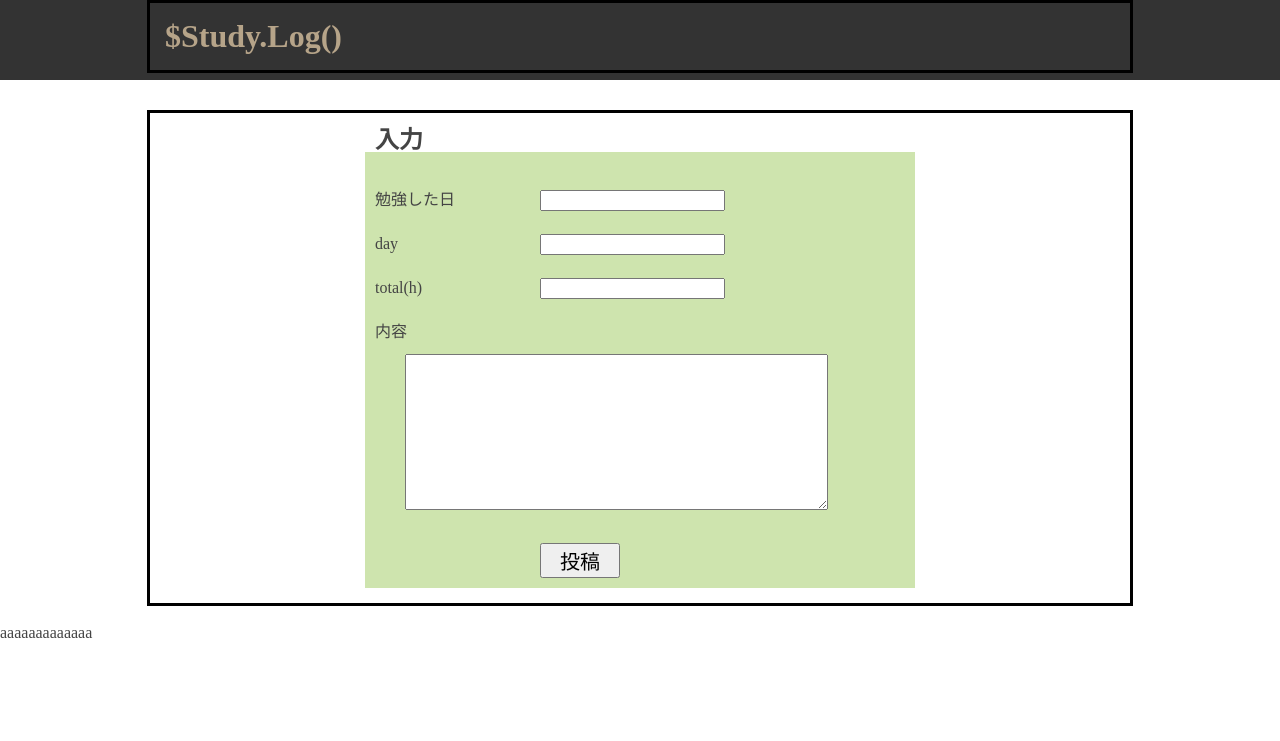
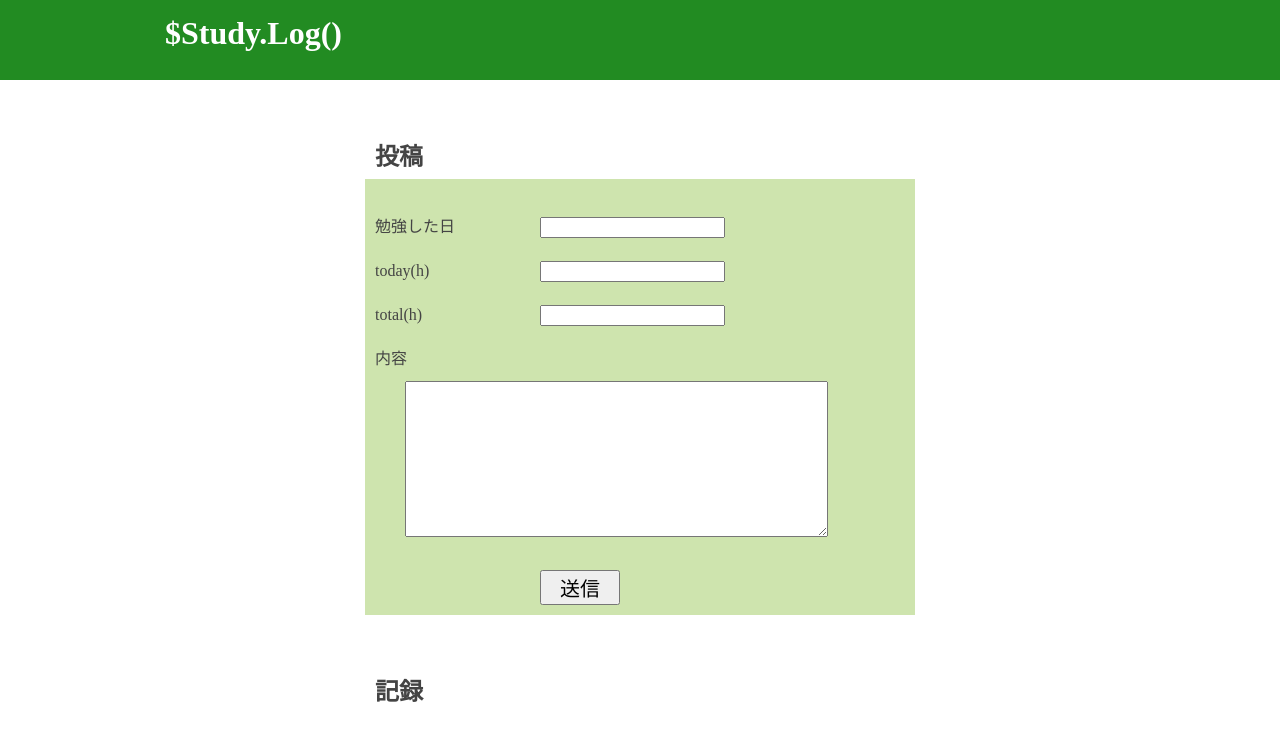
Before and after one commit to kiwatchi1991/-Study_Log-, a PHP site: page / in a window 1280 px wide. Shown: the top 741 px of the page. Run offline with PHP 8.4, Linux system fonts and the light colour scheme; data that the repository does not hold is empty.

Commit message:
レイアウト完了

```diff
--- a/index.php
+++ b/index.php
@@ -121,7 +121,7 @@ if(!empty($_POST)){
    <div id="contents" class="site-width">
 <!--       投稿-->
         <section class="today">
-           <h2 class="icon">入力</h2>
+           <h2 class="icon">投稿</h2>
            <div class="form">
                <form action="" method="post">
                    <dl>
@@ -131,7 +131,7 @@ if(!empty($_POST)){
                        <dd><input type="text" name="date" class="date" required value="<?php if(!empty($_POST['date'])) echo $_POST['date']; ?>"></dd>
 
                        <span class="err_msg"><?php if(!empty($err_msg['day'])) echo $err_msg['day']; ?></span>
-                       <dt><span class="required">day</span></dt>
+                       <dt><span class="required">today(h)</span></dt>
 
                        <dd><input type="text" name="day" class="day" required value="<?php if(!empty($_POST['day'])) echo $_POST['day']; ?>"></dd>
 
@@ -146,7 +146,7 @@ if(!empty($_POST)){
                        <dd><textarea name="contents"  cols="50" rows="10" required value="<?php if(!empty($_POST['contents'])) echo $_POST['contents']; ?>"></textarea></dd>
 
                    </dl>
-                   <button type="submit" class="btn">投稿</button>
+                   <button type="submit" class="btn">送信</button>
 
                </form>
            </div>
@@ -182,27 +182,31 @@ if(!empty($_POST)){
     $stmt1 = $dbh->query($sql);
     //        3.foreach文でデータベースより取得したデータを１行ずるループ処理（連想配列で取得したデータのうち、１行文が$rowに格納
 
-
-
+    ?>
+    <section class="past">
+        <h2 class="icon">記録</h2>
+        <?php
     foreach($stmt1 as $row){
         //        4.連想配列形式の1行のデータから、キーを指定し、出力する
         ?>
-        <section class="past">
+       <div class="form">
         <?php
             echo
-            $row['date'].'<br>'
-            .$row['day'].'<br>'
-            .$row['total'].'<br>'
-            .$row['contents'].'<br>';
+            '勉強した日  '.$row['date'].'<br>'
+            .'today(h)  '.$row['day'].'<br>'
+            .'total(h)  '.$row['total'].'<br>'
+            .'内容  '.$row['contents'].'<br>';
            ?>
-        </section>
+        </div>
        <?php
         }
         ?>
 
 
+   </section>
+
 </body>
-</html>aaaaaaaaaaaaa
+</html>
 
 
 <!--
--- a/style.css
+++ b/style.css
@@ -11,7 +11,7 @@ body{
 header{
     margin-bottom: 30px;
     height: 80px;
-    background-color: #333;
+    background-color: #228b22;
 
 }
 header h1{
@@ -21,7 +21,7 @@ header h1{
 }
 
 header h1 a{
-    color:#b6a489;
+    color:#ffffff;
     text-decoration: none;
 }
 
@@ -32,7 +32,7 @@ header h1 a{
     overflow: hidden;
     margin: 0 auto;
     width: 980px;
-    border: solid black;
+/*    border: solid black;*/
     margin-bottom: 15px;
 }
 
@@ -58,7 +58,7 @@ section{
     margin: 0 auto;
 }
 .icon{
-    margin: 0;
+    margin-bottom: 10px;
     vertical-align: bottom;
     padding-left: 10px;
 }
@@ -72,8 +72,10 @@ section{
     background-color: #696969;
     color : #ffffff
 }
-.past{
-    border: solid 1px #000;
+.past .form{
+/*    border: solid 1px #000;*/
+    margin-bottom: 5px;
+    background-color: #cee4ae;
 }
 
 
```
Lines whose indentation alone changed are shown as unchanged.
